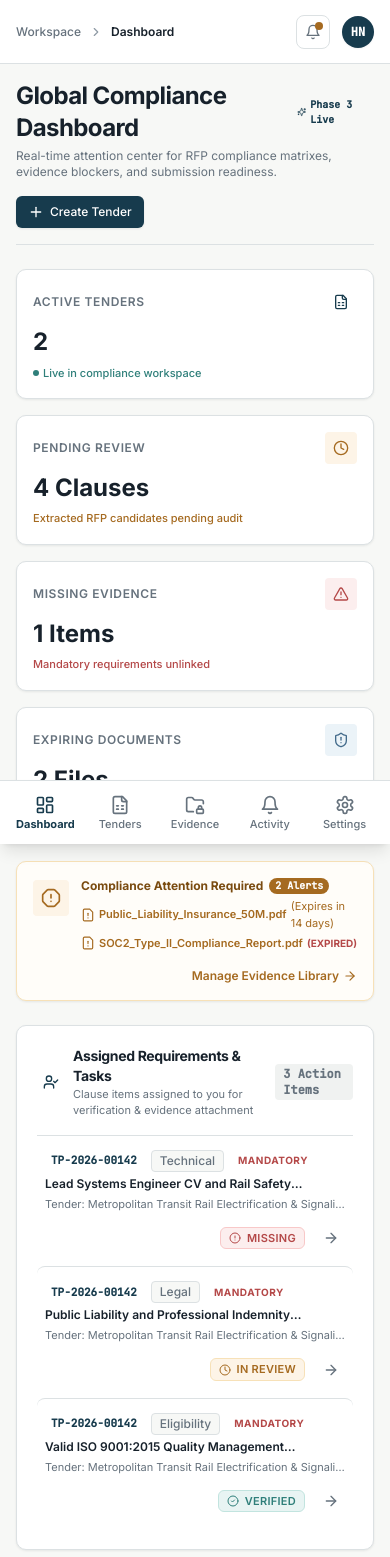
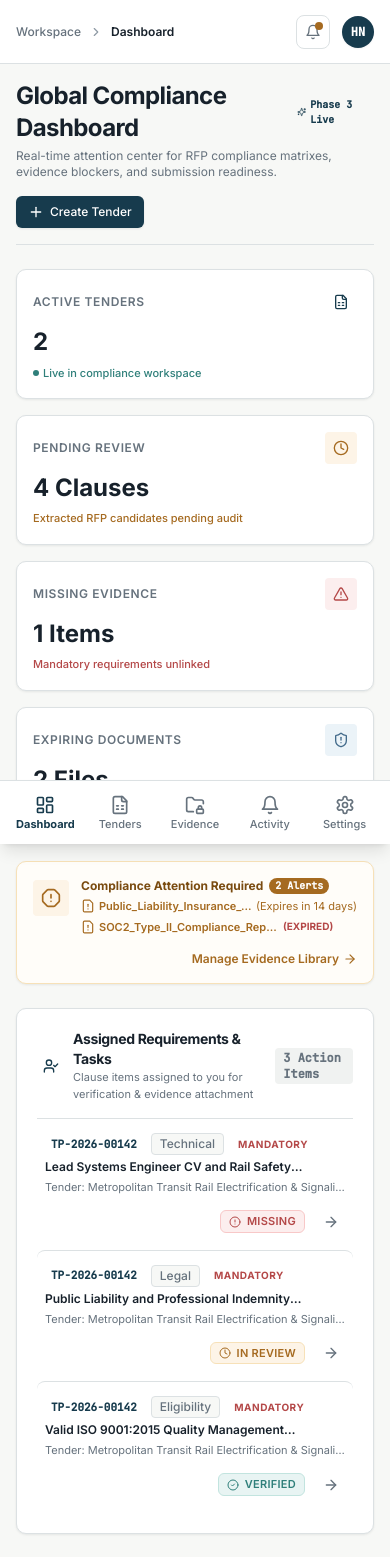
Before and after one commit to hassamnaveed44/tender-pulse, a Next.js app: page /dashboard in a window 390 px wide. Shown: the top 1557 px of the page. Built offline with nearby package versions, Linux system fonts and the light colour scheme; no server answers; the database is empty.

Commit message:
fix(responsive): prevent horizontal scroll overflow on mobile viewports

```diff
--- a/src/app/(dashboard)/layout.tsx
+++ b/src/app/(dashboard)/layout.tsx
@@ -10,17 +10,17 @@ export default function DashboardLayout({
   children: React.ReactNode;
 }) {
   return (
-    <div className="min-h-screen bg-background flex flex-col md:flex-row antialiased selection:bg-accent selection:text-white">
+    <div className="min-h-screen bg-background flex flex-col md:flex-row antialiased selection:bg-accent selection:text-white max-w-full overflow-x-hidden">
       {/* Persistent Left Sidebar (Desktop & Tablet) */}
       <Sidebar />
 
       {/* Main Content Area */}
-      <div className="flex-1 flex flex-col min-w-0 pb-16 md:pb-0">
+      <div className="flex-1 flex flex-col min-w-0 w-full overflow-x-hidden pb-16 md:pb-0">
         {/* Topbar Shell */}
         <Topbar />
 
         {/* Page Viewport with Smooth Page Transition */}
-        <main className="flex-1 p-4 sm:p-6 lg:p-8 max-w-7xl w-full mx-auto">
+        <main className="flex-1 p-4 sm:p-6 lg:p-8 max-w-7xl w-full mx-auto min-w-0">
           <PageTransition>
             {children}
           </PageTransition>
--- a/src/components/layout/Topbar.tsx
+++ b/src/components/layout/Topbar.tsx
@@ -26,7 +26,7 @@ export function Topbar() {
   return (
     <header className="h-16 border-b border-border bg-surface px-4 sm:px-6 flex items-center justify-between sticky top-0 z-20">
       {/* Left: Dynamic Breadcrumbs */}
-      <div className="flex items-center gap-2 text-xs text-text-secondary overflow-x-auto py-1">
+      <div className="flex-1 min-w-0 flex items-center gap-2 text-xs text-text-secondary overflow-x-auto py-1 mr-2">
         <Link href="/dashboard" className="hover:text-text-primary font-medium shrink-0">
           Workspace
         </Link>
@@ -91,7 +91,7 @@ export function Topbar() {
 
           {/* Notifications Dropdown Panel */}
           {showNotifications && (
-            <div className="absolute right-0 mt-2 w-80 sm:w-96 rounded-lg bg-surface border border-border shadow-dropdown p-4 z-50 text-xs animate-in fade-in duration-150">
+            <div className="absolute right-0 mt-2 w-80 max-w-[calc(100vw-2rem)] sm:w-96 rounded-lg bg-surface border border-border shadow-dropdown p-4 z-50 text-xs animate-in fade-in duration-150">
               <div className="flex items-center justify-between pb-3 border-b border-border">
                 <span className="font-semibold text-text-primary">Recent Notifications</span>
                 <span className="text-[10px] font-mono text-accent">3 NEW</span>
--- a/src/features/dashboard/components/ActiveTendersOverview.tsx
+++ b/src/features/dashboard/components/ActiveTendersOverview.tsx
@@ -38,7 +38,7 @@ export function ActiveTendersOverview({ tenders }: ActiveTendersOverviewProps) {
   });
 
   return (
-    <div className="bg-surface rounded-lg border border-border p-5 shadow-subtle space-y-4">
+    <div className="bg-surface rounded-lg border border-border p-4 sm:p-5 shadow-subtle space-y-4 min-w-0 max-w-full overflow-hidden">
       {/* Header Controls */}
       <div className="flex flex-col sm:flex-row sm:items-center justify-between gap-4 pb-4 border-b border-border">
         <div>
@@ -73,7 +73,7 @@ export function ActiveTendersOverview({ tenders }: ActiveTendersOverviewProps) {
         </div>
 
         {/* Status Tabs */}
-        <div className="flex items-center gap-1.5 overflow-x-auto pb-1 md:pb-0">
+        <div className="flex items-center gap-1.5 overflow-x-auto pb-1 md:pb-0 max-w-full min-w-0">
           {["ALL", "ACTIVE", "IN_REVIEW", "DRAFT"].map((status) => (
             <button
               key={status}
--- a/src/features/dashboard/components/AttentionFeed.tsx
+++ b/src/features/dashboard/components/AttentionFeed.tsx
@@ -16,22 +16,22 @@ export function AttentionFeed({ expiringDocs }: AttentionFeedProps) {
         <div className="p-2 rounded bg-[#FDF4E7] text-[#A56A20] shrink-0 mt-0.5">
           <AlertOctagon className="w-5 h-5" />
         </div>
-        <div className="space-y-1">
-          <h4 className="text-xs font-bold text-[#7A4B10] flex items-center gap-1.5">
+        <div className="space-y-1 min-w-0 flex-1">
+          <h4 className="text-xs font-bold text-[#7A4B10] flex items-center gap-1.5 flex-wrap">
             <span>Compliance Attention Required</span>
             <span className="bg-[#A56A20] text-white text-[10px] px-1.5 py-0.2 rounded-full font-mono">
               {expiringDocs.length} Alerts
             </span>
           </h4>
-          <div className="flex flex-wrap items-center gap-x-3 gap-y-1 text-[11px] text-[#A56A20]">
+          <div className="flex flex-wrap items-center gap-x-3 gap-y-1 text-[11px] text-[#A56A20] min-w-0">
             {expiringDocs.map((doc) => (
-              <span key={doc.id} className="inline-flex items-center gap-1">
+              <span key={doc.id} className="inline-flex items-center gap-1 max-w-full">
                 <FileWarning className="w-3.5 h-3.5 shrink-0" />
-                <strong className="font-semibold">{doc.fileName}</strong>
+                <strong className="font-semibold truncate max-w-[180px] sm:max-w-xs inline-block align-bottom">{doc.fileName}</strong>
                 {doc.isExpired ? (
-                  <span className="text-danger font-bold uppercase text-[10px]">(Expired)</span>
+                  <span className="text-danger font-bold uppercase text-[10px] shrink-0">(Expired)</span>
                 ) : (
-                  <span>(Expires in {doc.daysToExpiry} days)</span>
+                  <span className="shrink-0">(Expires in {doc.daysToExpiry} days)</span>
                 )}
               </span>
             ))}
```
